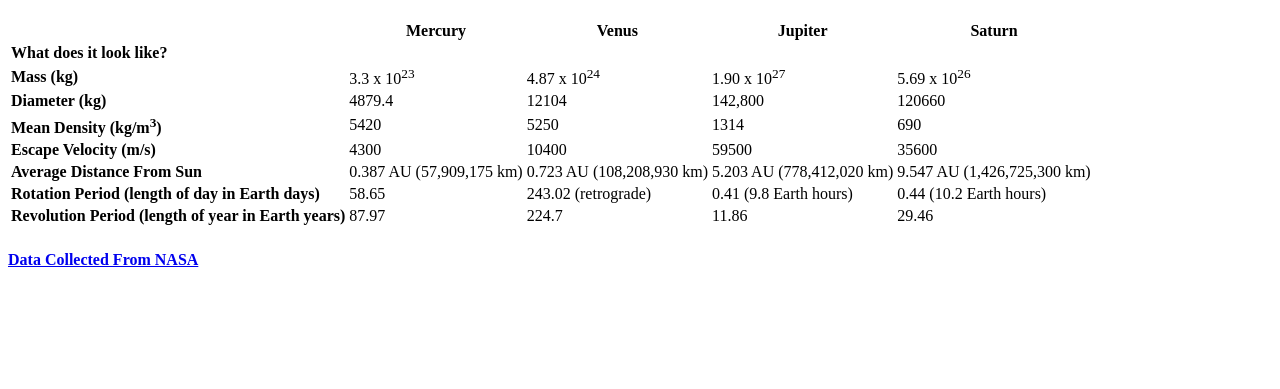
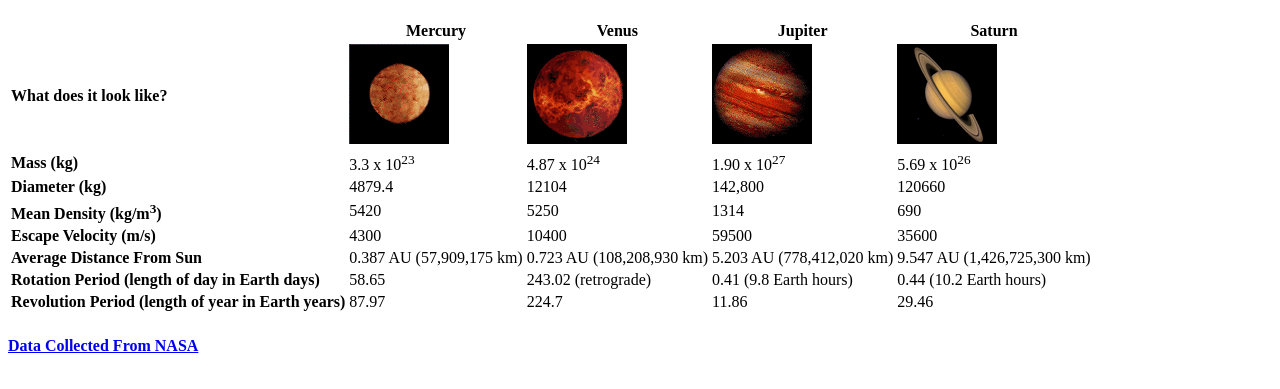
Before and after one commit to asagrawal97/Lab-5, a plain HTML site: page index.html in a window 1280 px wide. Shown: the part 61-450 px from the top of the page. Drawn offline with Linux system fonts and the light colour scheme.

Commit message:
added planet images

```diff
--- a/index.html
+++ b/index.html
@@ -19,10 +19,10 @@
       </tr>
       <tr>
         <td><strong>What does it look like?</strong></td>
-        <td></td>
-        <td></td>
-        <td></td>
-        <td></td>
+        <td><img src="pics/mercury.gif" alt="Mercury"</td>
+        <td><img src="pics/venus.gif" alt="Venus"</td>
+        <td><img src="pics/jupiter.gif" alt="Jupiter"</td>
+        <td><img src="pics/saturn.gif" alt="Saturn"</td>
       </tr>
       <tr>
         <td><strong>Mass (kg)</strong></td>
```
